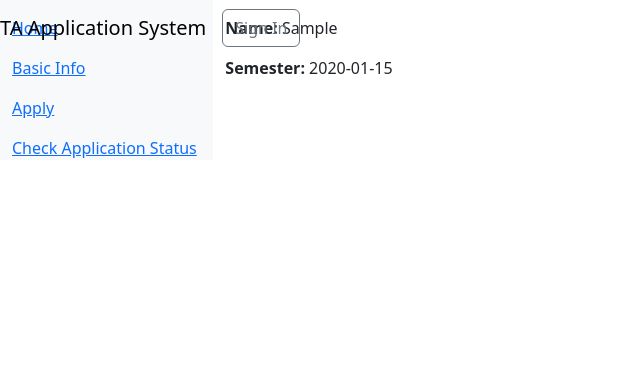
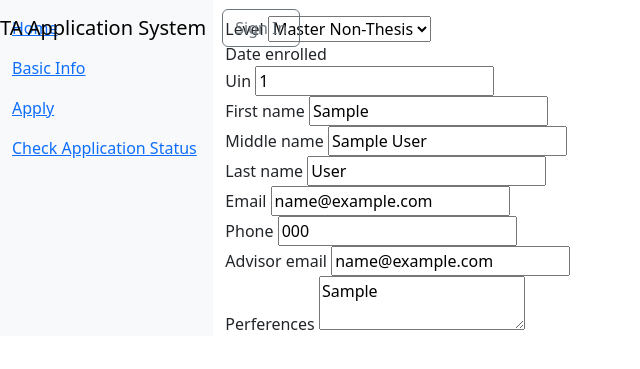
Before and after one commit to weidious/Ta_system, a Rails app: page /students/1 in a window 1280 px wide. Shown: the top 369 px of the page, without its empty margins (0-640 px from the left). Run offline with Rails 7, Linux system fonts and the light colour scheme; tables that the repository leaves empty hold one stand-in row (values such as "Sample post"); style sheets or scripts are compiled from the project's sources; some libraries are stand-ins or nearby versions.

Commit message:
Changed UI for student.

```diff
--- a/app/controllers/students_controller.rb
+++ b/app/controllers/students_controller.rb
@@ -2,7 +2,9 @@ class StudentsController < ApplicationController
 
   def index
     # you can get UIN from params
-    session[:student_uin] = params[:UIN]
+    if (params.has_key?(:UIN))
+      session[:student_uin] = params[:UIN]
+    end
     @students = Student.all
   end
 
@@ -16,6 +18,16 @@ class StudentsController < ApplicationController
 
   def apply
 
+  end
+
+  def basic_info
+    #@students = Student.all
+    @student = Student.find_by_uin(session[:student_uin])
+    if(@student)
+
+    else
+      redirect_to new_student_path
+    end
   end
 
   def edit
--- a/app/views/students/show.html.erb
+++ b/app/views/students/show.html.erb
@@ -1,9 +1,51 @@
-<p>
-  <strong>Name:</strong>
-  <%= @student.first_name %>
-</p>
+<%= form_for(@student) do |f| %>
+      <div class="form-group">
+        <%= f.label :level %>
+        <%= f.select :level, options_for_select(["Master Non-Thesis", "Thesis Master", "PhD"]) %>
+      </div>
 
-<p>
-  <strong>Semester:</strong>
-  <%= @student.date_enrolled %>
-</p>
+      <div class="form-group">
+           <%= f.label :date_enrolled %>
+            <%#= date_select :student, :date_enrolled %>
+      </div>
+
+      <div class="form-group">
+           <%= f.label :uin %>
+           <%= f.number_field :uin %>
+      </div>
+
+    <div class="form-inline">
+        <div class="form-group">
+           <%= f.label :first_name %>
+           <%= f.text_field :first_name %>
+        </div>
+        <div class="form-group">
+           <%= f.label :middle_name %>
+            <%= f.text_field :middle_name %>
+        </div>
+        <div class="form-group">
+           <%= f.label :last_name %>
+            <%= f.text_field :last_name %>
+        </div>
+    </div>
+
+      <div class="form-group">
+           <%= f.label :email %>
+            <%= f.text_field :email %>
+      </div>
+
+      <div class="form-group">
+           <%= f.label :phone %>
+            <%= f.text_field :phone %>
+      </div>
+
+      <div class="form-group">
+           <%= f.label :advisor_email %>
+            <%= f.text_field :advisor_email %>
+      </div>
+
+      <div class="form-group">
+           <%= f.label :perferences %>
+            <%= f.text_area  :perferences %>
+      </div>
+  <% end %>
```
Also changed, not shown: app/views/students/basic_info.html.erb (+13 -18 lines), app/views/students/edit.html.erb (+50 -10 lines).
